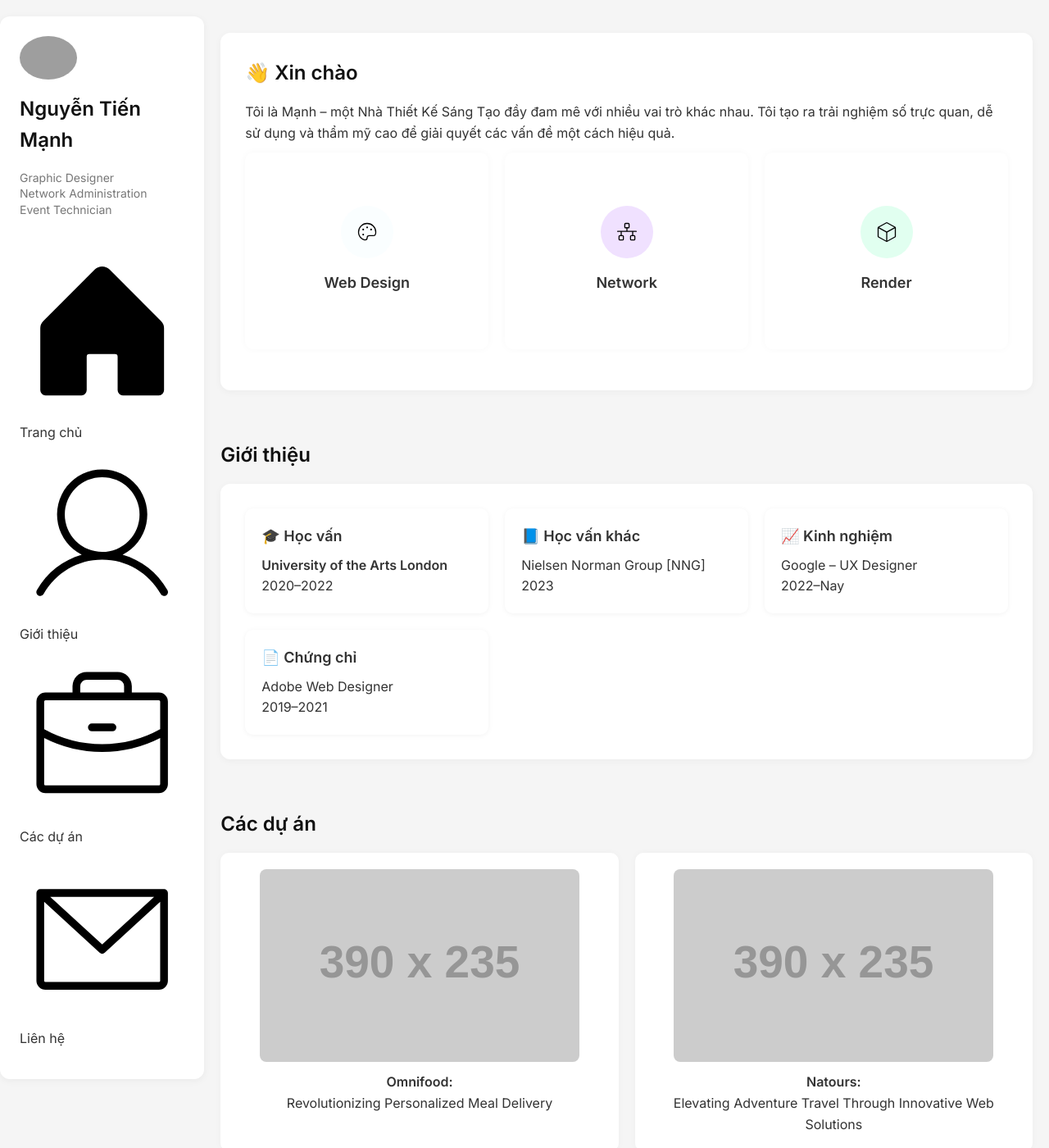
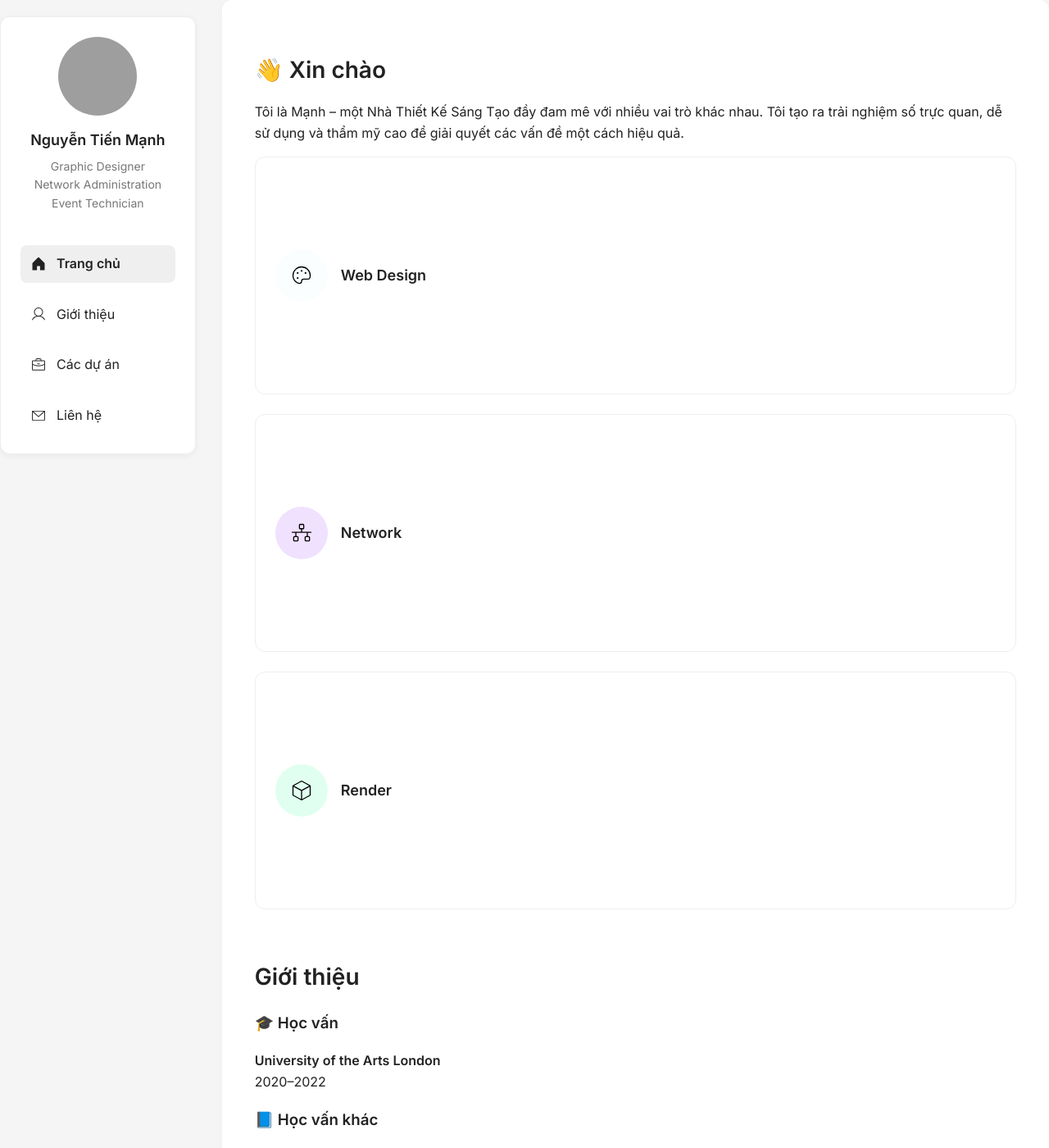
Before and after one commit to tienmanhk7d/tienmanh.github.io, a Jekyll site: the page built from index.md, in a window 1280 px wide and 1400 px high. Shown: the whole window at 82% size. Built offline with Jekyll 4.4.1, drawn with Linux system fonts in a browser that asks for light colours; grey boxes are pictures that could not be loaded.

Commit message:
Update style.css

```diff
--- a/assets/css/style.css
+++ b/assets/css/style.css
@@ -1,85 +1,124 @@
-/* Reset + Base */
-* {
-  box-sizing: border-box;
+/* ========== Base Styles ========== */
+:root {
+  --main-font: 'Inter', sans-serif;
+  --gray-bg: #f7f7f7;
+  --gray-border: #eee;
+}
+
+body {
   margin: 0;
-  padding: 0;
-}
-html {
+  font-family: var(--main-font);
+  line-height: 1.6;
+  color: #222;
+  background-color: #f5f5f5;
+  display: flex;
+  gap: 32px;
   scroll-behavior: smooth;
 }
-body {
-  font-family: 'Inter', sans-serif;
-  background: #f5f5f5;
-  color: #333;
-  line-height: 1.6;
-  display: flex;
+
+/* ========== Sidebar ========== */
+.sidebar {
+  width: 260px;
+  background: #fff;
+  padding: 24px;
+  border-radius: 12px;
+  border: 1px solid var(--gray-border);
+  position: sticky;
+  top: 20px;
+  height: fit-content;
+  box-shadow: 0 2px 8px rgba(0,0,0,0.05);
 }
 
-/* Sidebar */
-aside {
-  position: sticky;
-  top: 20px;
-  width: 300px;
-  height
-  margin: 20px;
-  background: #fff;
-  border-radius: 12px;
-  box-shadow: 0 2px 10px rgba(0, 0, 0, 0.05);
-  height: fit-content;
-  padding: 24px;
+.profile {
+  text-align: center;
+  margin-bottom: 40px;
+}
 
+.avatar {
+  width: 96px;
+  height: 96px;
+  margin: 0 auto 16px;
+  border-radius: 50%;
+  overflow: hidden;
 }
-aside img {
-  border-radius: 50%;
-  width: 70px;
-  margin-bottom: 10px;
+.avatar img {
+  width: 100%;
+  height: 100%;
+  object-fit: cover;
 }
-aside h1 {
+
+.profile-info h2 {
   font-size: 18px;
-  margin-bottom: 4px;
+  margin: 0;
 }
-aside p {
+.profile-info p {
   font-size: 14px;
   color: #777;
-  line-height: 1.4;
-}
-nav {
-  margin-top: 40px;
-}
-nav a {
-  display: block;
-  color: #333;
-  margin: 12px 0;
-  text-decoration: none;
-  transition: color 0.3s;
-}
-nav a:hover {
-  color: #007bff;
-  font-weight: 500;
+  margin-top: 6px;
 }
 
-/* Main layout */
+/* ========== Navigation ========== */
+.main-nav {
+  display: flex;
+  flex-direction: column;
+  gap: 16px;
+}
+
+.nav-item {
+  display: flex;
+  align-items: center;
+  padding: 10px 12px;
+  border-radius: 8px;
+  text-decoration: none;
+  color: #222;
+  transition: background 0.2s;
+}
+.nav-item:hover {
+  background-color: #f0f0f0;
+}
+.nav-item.active {
+  background-color: #efefef;
+  font-weight: 600;
+}
+
+.nav-item .icon {
+  width: 20px;
+  height: 20px;
+  margin-right: 12px;
+}
+.nav-item svg {
+  width: 100%;
+  height: 100%;
+  fill: currentColor;
+}
+
+/* ========== Main Content ========== */
 main {
-  padding: 40px 20px;
+  padding: 40px;
   max-width: 1400px;
   width: 100%;
-  margin: 0 auto; /* ✅ Căn giữa ngang trang */
+  margin: 0 auto;
+  background-color: #fff;
+  border-radius: 12px;
+  box-shadow: 0 2px 8px rgba(0,0,0,0.04);
 }
 
-/* Section spacing */
 section {
   margin-bottom: 60px;
 }
 
-/* Section container box */
-.section-box {
-  background: #fff;
-  border-radius: 12px;
-  padding: 30px;
-  box-shadow: 0 2px 10px rgba(0, 0, 0, 0.04);
+h2 {
+  font-size: 28px;
+  margin-bottom: 16px;
 }
 
-/* Card ngang */
+/* ========== "Xin chào" Section with Horizontal Cards ========== */
+.roles {
+  display: flex;
+  flex-direction: column;
+  gap: 24px;
+}
+
 .card.horizontal {
   display: flex;
   flex-direction: row;
@@ -87,22 +126,30 @@ section {
   justify-content: flex-start;
   height: 240px;
   padding: 24px;
+  background: #fff;
+  border-radius: 12px;
+  border: 1px solid var(--gray-border);
   text-align: left;
   gap: 16px;
+  transition: box-shadow 0.3s ease;
+}
+.card.horizontal:hover {
+  box-shadow: 0 4px 12px rgba(0,0,0,0.05);
 }
 
-/* Nền icon */
 .icon-wrap {
   width: 64px;
   height: 64px;
-  border-radius: 1200px;
+  border-radius: 50%;
   display: flex;
   align-items: center;
   justify-content: center;
   flex-shrink: 0;
 }
-
-/* Màu nền riêng từng loại */
+.icon-wrap svg {
+  width: 28px;
+  height: 28px;
+}
 .icon-wrap.design {
   background-color: rgb(250, 254, 255);
 }
@@ -113,97 +160,12 @@ section {
   background-color: rgba(225, 255, 240);
 }
 
-.icon-wrap svg {
-  width: 28px;
-  height: 28px;
+.card-text {
+  font-size: 18px;
+  font-weight: 600;
 }
 
-/* Text căn trái */
-.card-text {
-  font-weight: 600;
-  font-size: 18px;
-}
-
-
-
-/* Headings */
-h2 {
-  font-size: 24px;
-  margin-bottom: 16px;
-  color: #111;
-}
-h3 {
-  font-size: 18px;
-  margin-bottom: 8px;
-}
-
-/* Grid layout */
-.roles,
-.tools,
-.projects,
-.info-grid {
-  display: grid;
-  grid-template-columns: repeat(auto-fit, minmax(220px, 1fr));
-  gap: 20px;
-}
-
-/*roles style */
-.roles{
-  padding-top: 10px;
-}
-
-/* Card style */
-.card {
-  background: #fff;
-  border-radius: 10px;
-  padding: 20px;
-  box-shadow: 0 0 10px rgba(0, 0, 0, 0.03);
-  text-align: center;
-  margin-bottom: 20px;
-  transition: all 0.3s ease;
-}
-.card:hover {
-  transform: translateY(-4px);
-  box-shadow: 0 6px 16px rgba(0, 0, 0, 0.1);
-  cursor: pointer;
-}
-
-/* Card block in "Xin chào" section */
-.roles .card {
-  height: 240px;
-  display: flex;
-  flex-direction: column;
-  justify-content: center;
-  align-items: center;
-  font-weight: 500;
-  font-size: 16px;
-}
-
-/* Project image styling */
-.projects .card img {
-  width: 390px;
-  height: 235px;
-  object-fit: cover;
-  border-radius: 8px;
-  display: block;
-  margin: 0 auto 12px;
-}
-
-/* Info block in "Giới thiệu" */
-.info-box {
-  padding: 20px;
-  border-radius: 10px;
-  background: #fff;
-  box-shadow: 0 1px 6px rgba(0, 0, 0, 0.05);
-  transition: all 0.3s ease;
-}
-.info-box:hover {
-  transform: translateY(-4px);
-  box-shadow: 0 6px 16px rgba(0, 0, 0, 0.1);
-  cursor: pointer;
-}
-
-/* Tools */
+/* ========== Tools Grid ========== */
 .tools {
   display: grid;
   grid-template-columns: repeat(auto-fit, minmax(140px, 1fr));
@@ -219,7 +181,6 @@ h3 {
   text-align: center;
   transition: transform 0.3s ease;
 }
-
 .tool-card:hover {
   transform: translateY(-4px);
 }
@@ -228,67 +189,86 @@ h3 {
   width: 64px;
   height: 64px;
   margin: 0 auto 12px;
-  background: rgb(247, 247, 247);
+  background: var(--gray-bg);
   border-radius: 50%;
   display: flex;
   align-items: center;
   justify-content: center;
 }
-
 .tool-icon img {
   width: 32px;
   height: 32px;
 }
 
-
-/* CTA */
-.cta {
-  background: #eee;
-  text-align: center;
-  padding: 40px 20px;
-  border-radius: 10px;
-}
-.cta button {
-  background: #000;
-  color: #fff;
-  border: none;
-  padding: 12px 24px;
-  font-size: 16px;
-  border-radius: 6px;
-  cursor: pointer;
+.tool-card p {
+  font-weight: 500;
+  font-size: 15px;
+  margin: 0;
 }
 
-/* Footer */
+/* ========== CTA Section ========== */
+.cta {
+  text-align: center;
+  padding: 60px 20px;
+  background-color: #fafafa;
+  border-radius: 12px;
+}
+
+.cta h3 {
+  font-size: 22px;
+  margin-bottom: 24px;
+}
+
+.cta button {
+  background-color: #007acc;
+  color: white;
+  border: none;
+  padding: 12px 28px;
+  font-size: 16px;
+  border-radius: 8px;
+  cursor: pointer;
+  transition: background 0.3s ease;
+}
+.cta button:hover {
+  background-color: #005f99;
+}
+
+/* ========== Footer ========== */
 footer {
   text-align: center;
-  font-size: 13px;
-  color: #888;
-  margin-top: 60px;
-  margin-bottom: 20px;
+  font-size: 14px;
+  color: #777;
+  margin-top: 40px;
 }
 
-/* Responsive */
+/* ========== Responsive ========== */
 @media (max-width: 768px) {
   body {
     flex-direction: column;
+    padding: 0;
   }
-  aside {
+
+  .sidebar {
+    position: relative;
     width: 100%;
-    margin: 0;
-    padding: 20px;
-    position: relative;
-    border-radius: 0;
-    border-bottom: 1px solid #eee;
-    box-shadow: none;
+    margin-bottom: 20px;
+  }
+
+  main {
+    padding: 24px;
+  }
+
+  .roles {
+    flex-direction: column;
+  }
+
+  .card.horizontal {
+    height: auto;
+    flex-direction: column;
     text-align: center;
   }
-  main {
-    margin-left: 0;
-    margin-right: 0;
-    padding: 20px;
-  }
-  .projects .card img {
-    width: 100%;
-    height: auto;
+
+  .nav-item {
+    justify-content: center;
   }
 }
```
